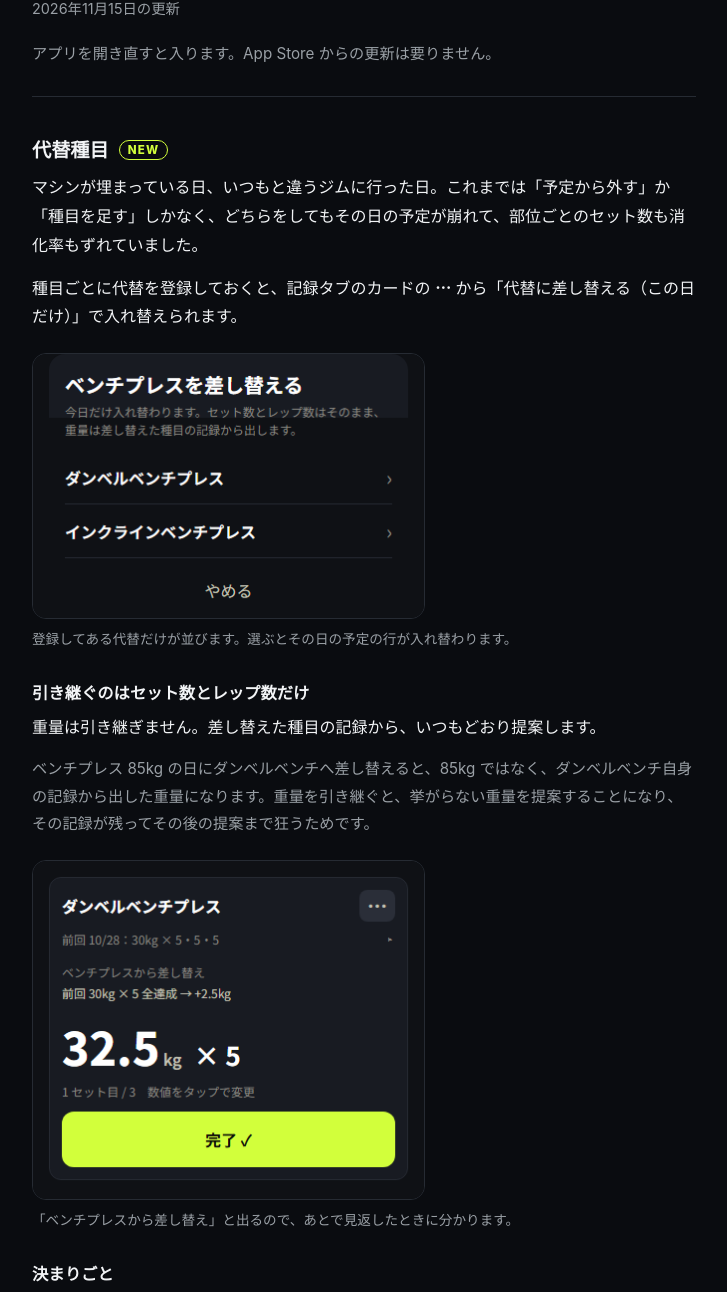
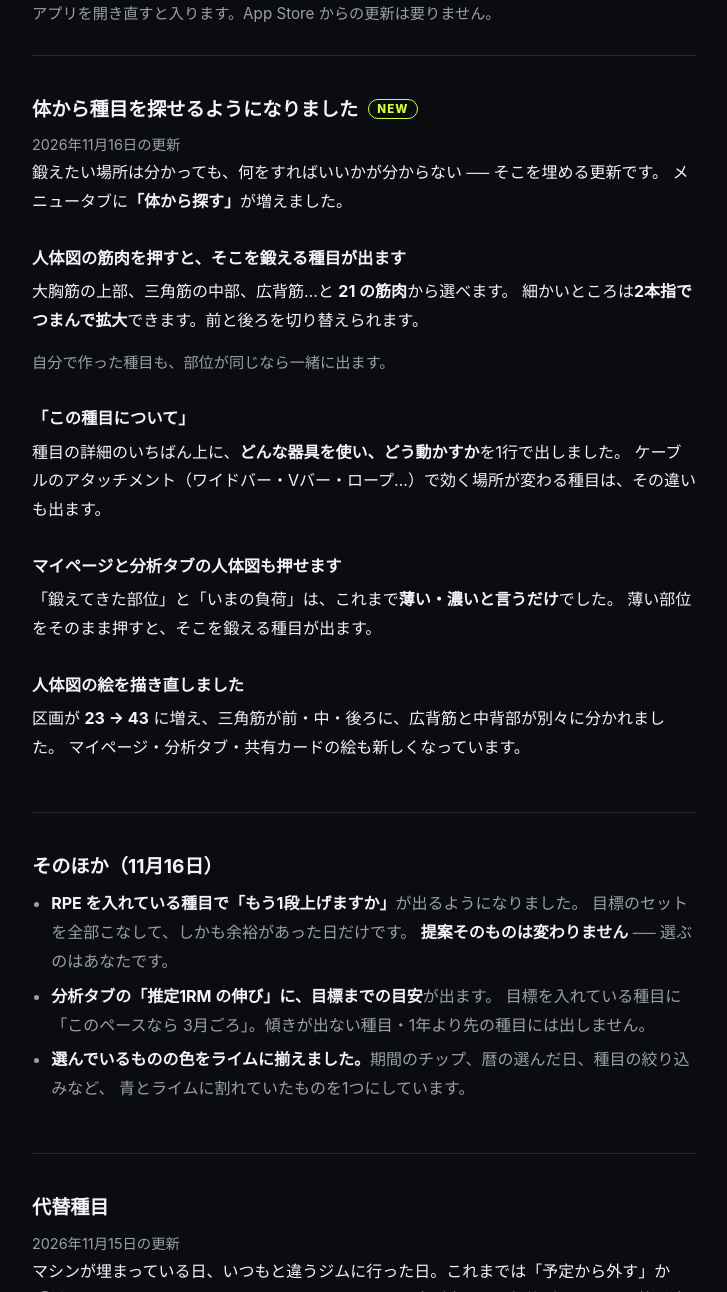
Before and after one commit to plustra-app/plustra-app.github.io, a plain HTML site: page updates.html in a window 1280 px wide. Shown: the part 194-1486 px from the top of the page, without its empty margins (276-1003 px from the left). Drawn offline with Linux system fonts and the light colour scheme.

Commit message:
11/16 の更新をお知らせに出し、更新ページを積み上げ式にする
体から探す／この種目について／報告の図から探せる／人体図の描き直し。
そのほか RPE の「もう1段上げますか」、目標までの目安、選択の色の1本化。

updates.html はこれまで1回ぶんしか載らない作りで、次の更新で前のぶんが
消えるところだった。日付つきの節を積む形に変えた。

```diff
--- a/updates.html
+++ b/updates.html
@@ -64,13 +64,51 @@
 
   <header>
     <a class="back" href="./index.html">← Plustra</a>
-    <h1>代替種目を、その日だけワンタップで差し替えられるようになりました</h1>
-    <p class="date">2026年11月15日の更新</p>
+    <h1>更新のお知らせ</h1>
+    <p class="date">新しいものが上です</p>
     <p class="note">アプリを開き直すと入ります。App Store からの更新は要りません。</p>
   </header>
 
   <section>
-    <h2>代替種目<span class="new">NEW</span></h2>
+    <h2>体から種目を探せるようになりました<span class="new">NEW</span></h2>
+    <p class="date">2026年11月16日の更新</p>
+    <p>鍛えたい場所は分かっても、何をすればいいかが分からない ── そこを埋める更新です。
+      メニュータブに<b>「体から探す」</b>が増えました。</p>
+
+    <h3>人体図の筋肉を押すと、そこを鍛える種目が出ます</h3>
+    <p>大胸筋の上部、三角筋の中部、広背筋…と <b>21 の筋肉</b>から選べます。
+      細かいところは<b>2本指でつまんで拡大</b>できます。前と後ろを切り替えられます。</p>
+    <p class="sub">自分で作った種目も、部位が同じなら一緒に出ます。</p>
+
+    <h3>「この種目について」</h3>
+    <p>種目の詳細のいちばん上に、<b>どんな器具を使い、どう動かすか</b>を1行で出しました。
+      ケーブルのアタッチメント（ワイドバー・Vバー・ロープ…）で効く場所が変わる種目は、その違いも出ます。</p>
+
+    <h3>マイページと分析タブの人体図も押せます</h3>
+    <p>「鍛えてきた部位」と「いまの負荷」は、これまで<b>薄い・濃いと言うだけ</b>でした。
+      薄い部位をそのまま押すと、そこを鍛える種目が出ます。</p>
+
+    <h3>人体図の絵を描き直しました</h3>
+    <p>区画が <b>23 → 43</b> に増え、三角筋が前・中・後ろに、広背筋と中背部が別々に分かれました。
+      マイページ・分析タブ・共有カードの絵も新しくなっています。</p>
+  </section>
+
+  <section>
+    <h2>そのほか（11月16日）</h2>
+    <ul>
+      <li><b>RPE を入れている種目で「もう1段上げますか」</b>が出るようになりました。
+        目標のセットを全部こなして、しかも余裕があった日だけです。
+        <b>提案そのものは変わりません</b> ── 選ぶのはあなたです。</li>
+      <li><b>分析タブの「推定1RM の伸び」に、目標までの目安</b>が出ます。
+        目標を入れている種目に「このペースなら 3月ごろ」。傾きが出ない種目・1年より先の種目には出しません。</li>
+      <li><b>選んでいるものの色をライムに揃えました。</b>期間のチップ、暦の選んだ日、種目の絞り込みなど、
+        青とライムに割れていたものを1つにしています。</li>
+    </ul>
+  </section>
+
+  <section>
+    <h2>代替種目</h2>
+    <p class="date">2026年11月15日の更新</p>
     <p>マシンが埋まっている日、いつもと違うジムに行った日。これまでは「予定から外す」か「種目を足す」しかなく、どちらをしてもその日の予定が崩れて、部位ごとのセット数も消化率もずれていました。</p>
     <p>種目ごとに代替を登録しておくと、記録タブのカードの <b>⋯</b> から「代替に差し替える（この日だけ）」で入れ替えられます。</p>
 
@@ -102,7 +140,7 @@
   </section>
 
   <section>
-    <h2>そのほかの追加</h2>
+    <h2>そのほかの追加（11月15日）</h2>
     <ul>
       <li><b>曜日メニューの「種目を足す」に検索と部位の絞り込み</b>を付けました。種目が増えてくると探すのが大変だったところです。種目を選ぶ画面4つとも、同じ形にそろえました。</li>
       <li><b>5×5 のサイクル表が、記録タブからワンタップで開きます。</b>「いま何日目か」がその場で分かります。</li>
@@ -113,7 +151,7 @@
   </section>
 
   <section>
-    <h2>直したところ</h2>
+    <h2>直したところ（11月15日）</h2>
     <ul>
       <li><b>今週の進捗</b>が、予定より多くこなした分を切り捨てていました。予定を超えた日は「＋4 セット」と出ます。</li>
       <li><b>BIG3 合計がマイページと分析タブで違って見える</b>件に、両方の画面で説明を出しました。マイページの段は<b>アプリで記録した重量だけ</b>で判定しています（プロフィールの自己申告は含みません）。分析タブの合計は申告を含んだ数字です。</li>
```
Also changed, not shown: notice.json (+8 -0 lines).
